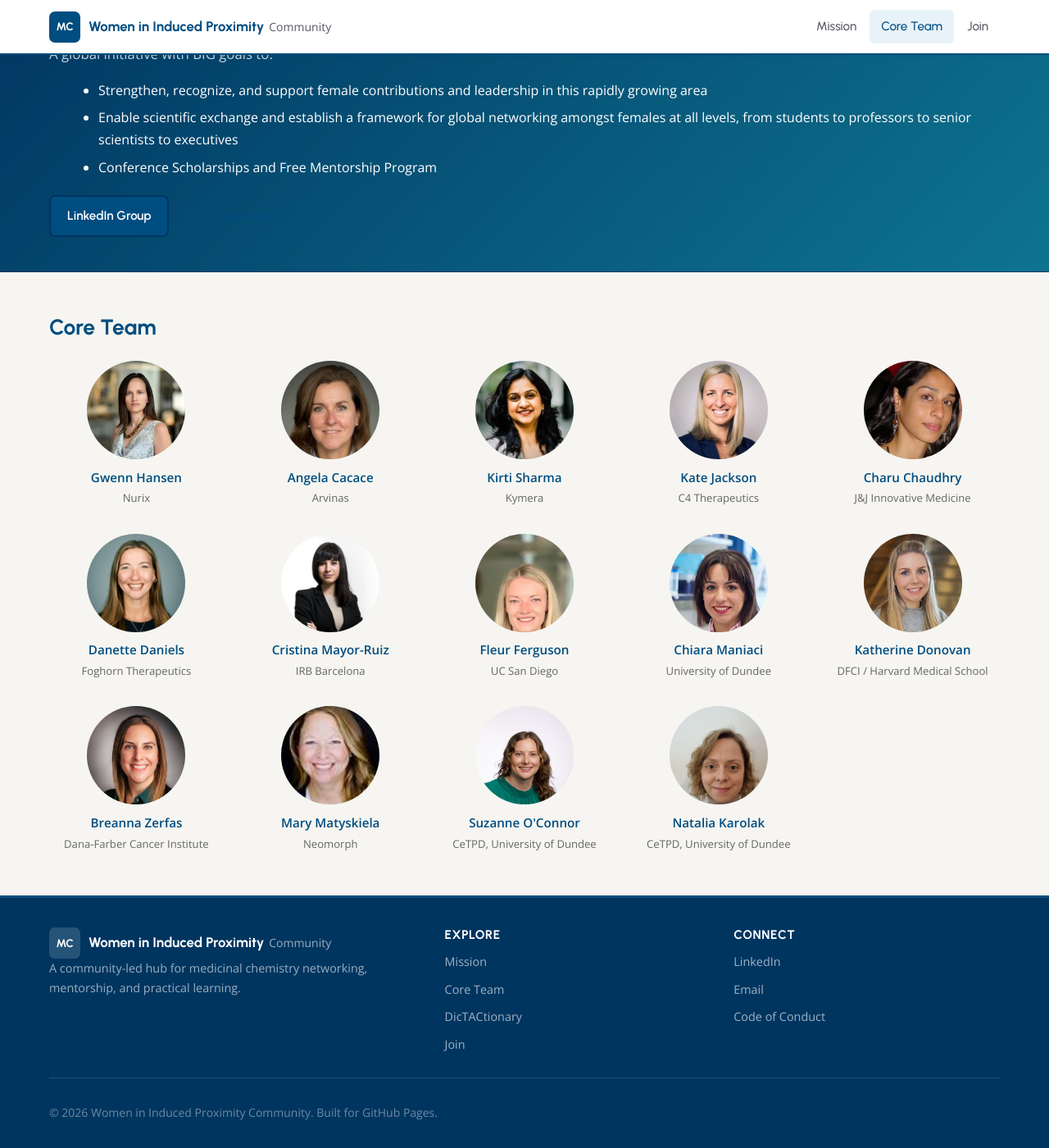
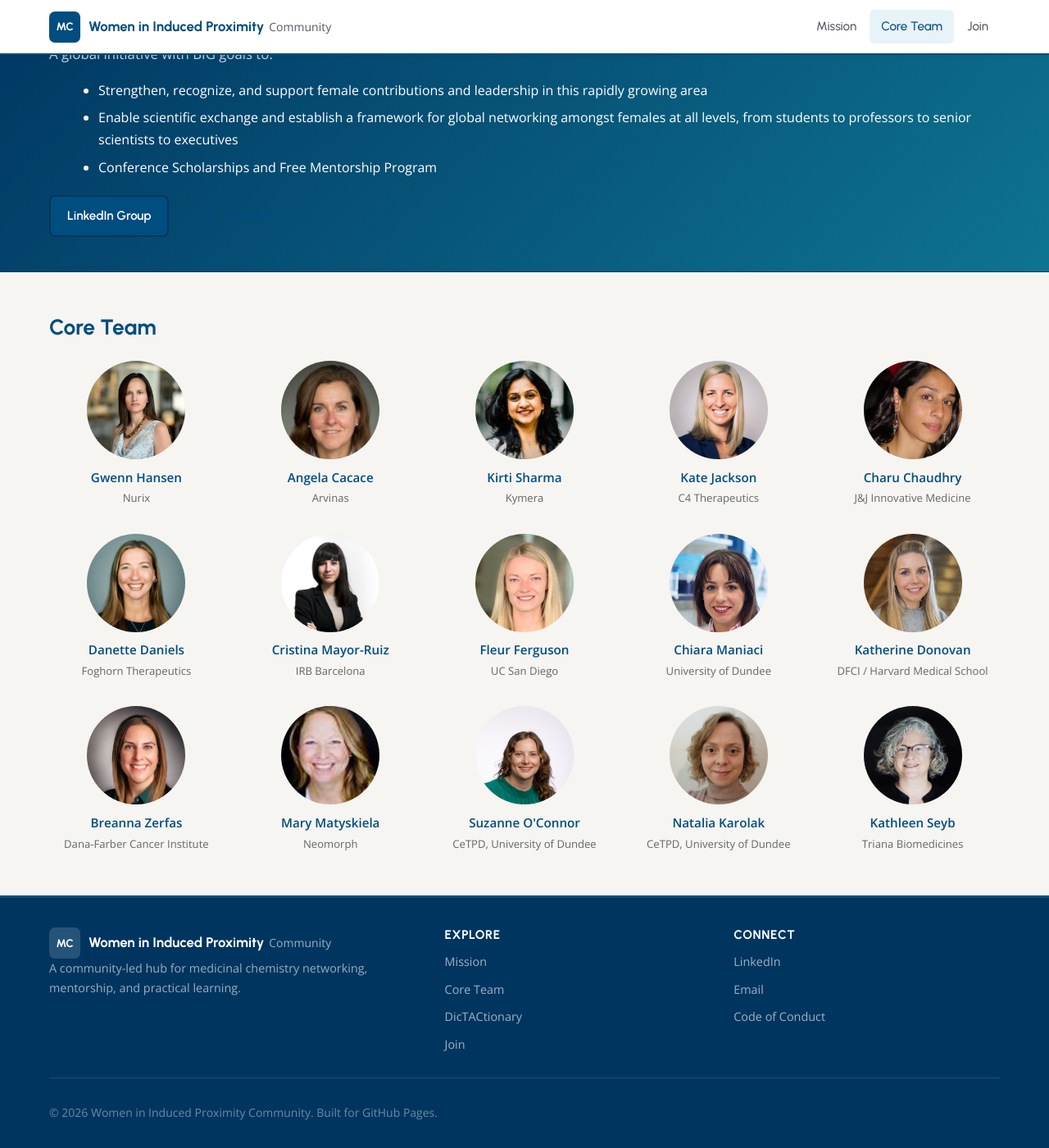
Before and after one commit to Women-in-TPD-Induced-Proximity/Women-in-TPD-Induced-Proximity.github.io, a Jekyll site: the page built from core-team.html, in a window 1280 px wide and 1400 px high, scrolled down 111 px. Shown: the whole window at 82% size. Built offline with Jekyll 4.4.1, drawn with Linux system fonts in a browser that asks for light colours.

Commit message:
center existing team photos and add kathleen seyb

```diff
--- a/core-team.html
+++ b/core-team.html
@@ -90,7 +90,7 @@
 
         <div class="ct-card">
           <div class="ct-photo-wrap">
-            <img src="/assets/images/team/fleur-ferguson.png" alt="Fleur Ferguson" class="ct-photo" />
+            <img src="/assets/images/team/fleur-ferguson.png" alt="Fleur Ferguson" class="ct-photo ct-photo--center" />
           </div>
           <p class="ct-name">Fleur Ferguson</p>
           <p class="ct-org">UC San Diego</p>
@@ -138,10 +138,18 @@
 
         <div class="ct-card">
           <div class="ct-photo-wrap">
-            <img src="/assets/images/team/natalia-karolak.jpg" alt="Natalia Karolak" class="ct-photo" />
+            <img src="/assets/images/team/natalia-karolak.jpg" alt="Natalia Karolak" class="ct-photo ct-photo--center" />
           </div>
           <p class="ct-name">Natalia Karolak</p>
           <p class="ct-org">CeTPD, University of Dundee</p>
+        </div>
+
+        <div class="ct-card">
+          <div class="ct-photo-wrap">
+            <img src="/assets/images/team/kathleen-seyb.jpg" alt="Kathleen Seyb" class="ct-photo" />
+          </div>
+          <p class="ct-name">Kathleen Seyb</p>
+          <p class="ct-org">Triana Biomedicines</p>
         </div>
 
       </div>
@@ -207,6 +215,9 @@
   object-position: center top; /* favour face */
   display: block;
 }
+.ct-photo--center {
+  object-position: center center; /* source photo has extra headroom above the face */
+}
 
 .ct-name {
   font-weight: 700;
```
Also changed, not shown: assets/images/team/kathleen-seyb.jpg (added).
